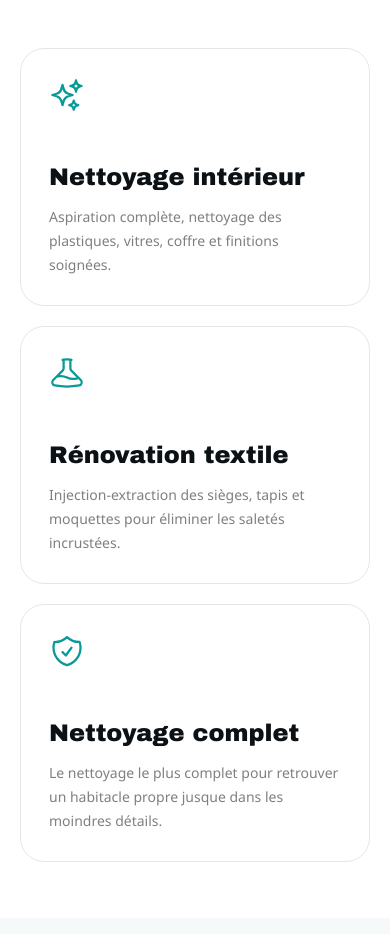
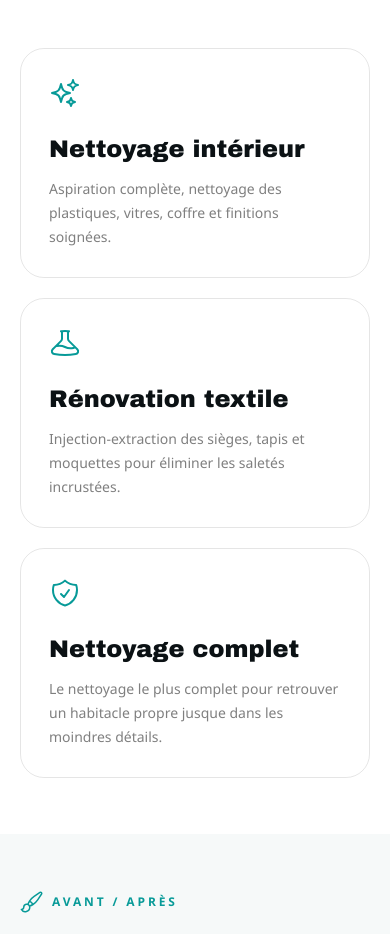
Before and after one commit to ovo-thom/auto-detailing, a Next.js app: page / in a window 390 px wide. Shown: the part 1000-1934 px from the top of the page. Built offline with nearby package versions, Linux system fonts and the light colour scheme.

Commit message:
style(home): refine service card icon sizing and spacing

```diff
--- a/components/sections/ServicesPreview.tsx
+++ b/components/sections/ServicesPreview.tsx
@@ -39,9 +39,9 @@ export default function ServicesPreview() {
               className="group rounded-3xl border border-black/10 p-7 transition duration-300 hover:-translate-y-2 hover:border-aqua/60 hover:shadow-soft"
             >
               <div className="flex items-center justify-between">
-                <Icon className="h-9 w-9 text-aqua-dark" />
+                <Icon className="h-8 w-8 md:h-9 lg:w-9 text-aqua-dark" />
               </div>
-              <h3 className="mt-12 font-display text-2xl font-bold">
+              <h3 className="mt-6 md:mt-10 lg:mt-12 font-display text-2xl font-bold">
                 {x.title}
               </h3>
               <p className="mt-3 text-sm leading-6 text-black/50">{x.text}</p>
```
